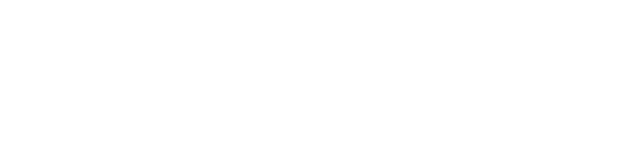
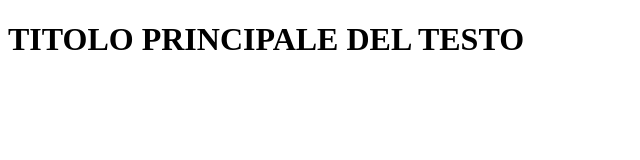
Before and after one commit to chrishut10/html-css-toboolist, a plain HTML site: page index.html in a window 1280 px wide. Shown: the whole page, without its empty margins (0-640 px from the left). Drawn offline with Linux system fonts and the light colour scheme.

Commit message:
titolo principale

```diff
--- a/index.html
+++ b/index.html
@@ -9,6 +9,7 @@
     <!-- parte di intestazione -->
 
     <header>
+      <h1> TITOLO PRINCIPALE DEL TESTO</h1>
 
     </header>
 
```
